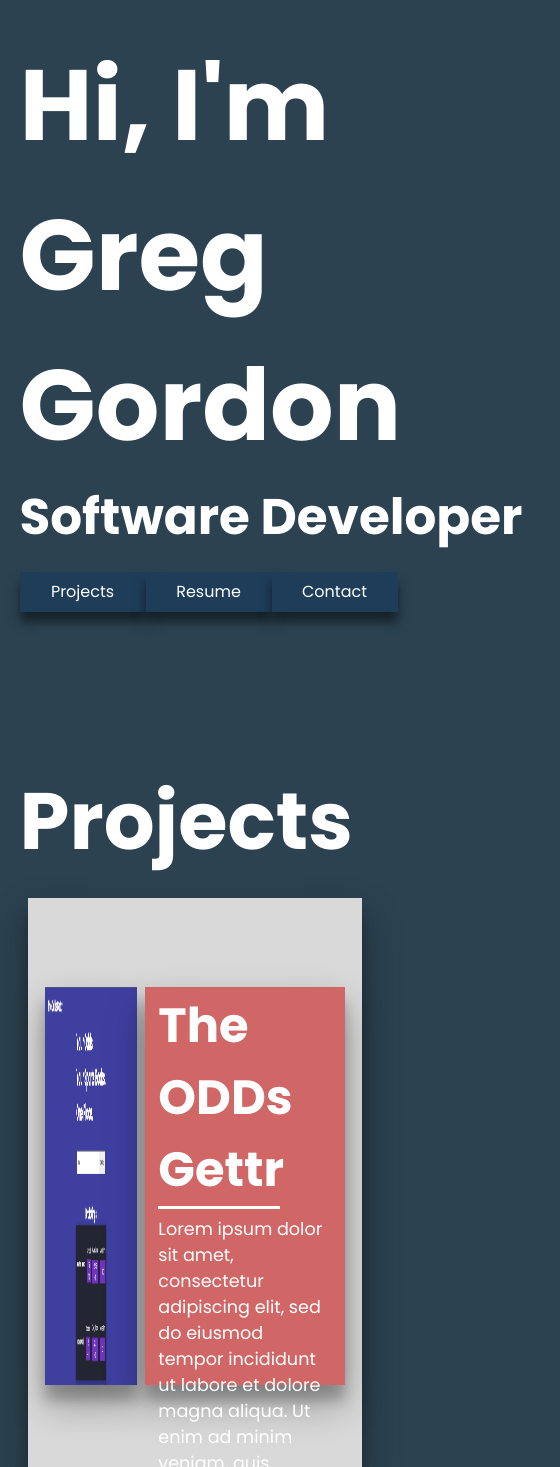
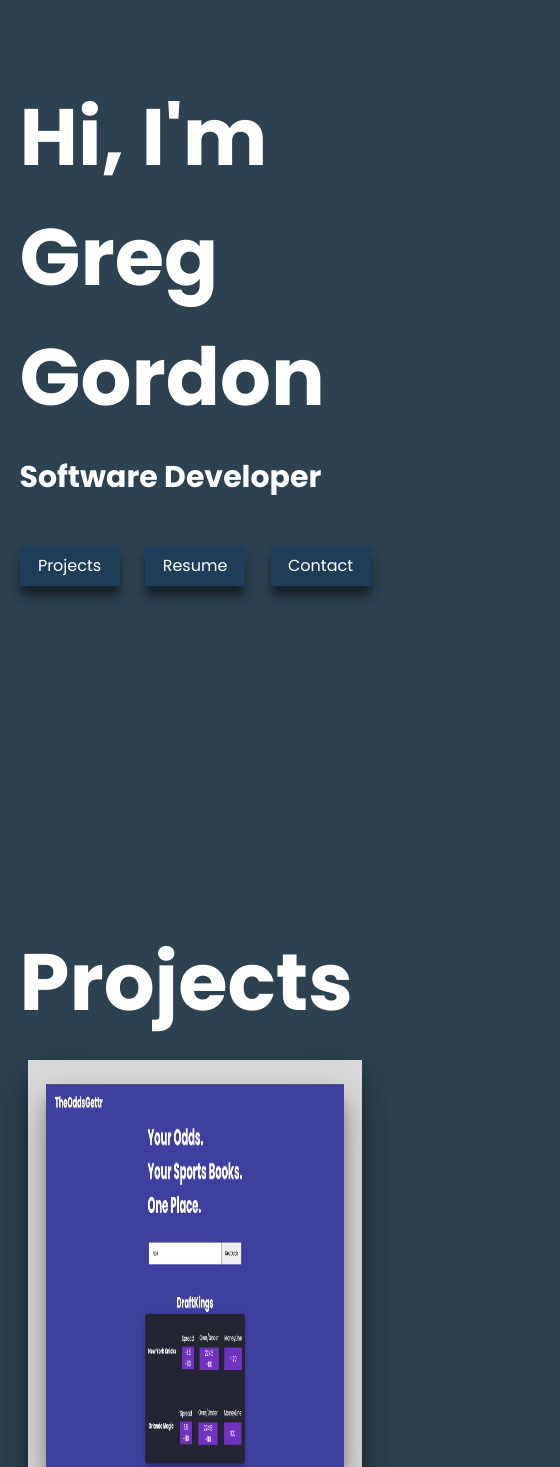
Before and after one commit to gmgordon15/Greg-Portfolio, a React (Create React App) app: page / in a window 390 px wide. Shown: the part 101-1568 px from the top of the page, 560 px wide, since content can reach past the window. Built offline with nearby package versions, Linux system fonts and the light colour scheme.

Commit message:
Added media queries for mobile use.

```diff
--- a/src/App.css
+++ b/src/App.css
@@ -320,3 +320,211 @@ body{
   box-shadow: rgba(0, 0, 0, 0.19) 0px 10px 20px, rgba(0, 0, 0, 0.23) 0px 6px 6px;
   cursor: pointer;
 }
+
+
+@media all and (max-width: 500px){
+
+  .Section-1-Container{
+    display: flex;
+    height: 100vh;
+    width: 100%;
+    align-items: center;
+    margin-bottom: 20vh;
+    margin-top: 3%;
+  }
+
+  .big-container{
+    margin: 0% 5%
+  }
+
+  .content-container-1{
+    display: flex;
+    flex-direction: column;
+    width: 100%;
+  }
+
+  .Name-Info-Container h1{
+    font-weight: 600;
+    font-size: 80px;
+    width: 100%;
+    color:white;
+  }
+
+  .Name-Info-Container h3{
+    margin-top:5%;
+    font-weight: 600;
+    font-size: 30px;
+    color:white;
+  }
+
+  .Name-Info-Container{
+    display: flex;
+    flex-direction: column;
+    margin-bottom: 3%;
+    width: 100%;
+  }
+
+  .button-container-section-1{
+    display: flex;
+    width: 100%;
+    justify-content: space-between;
+    margin-top: 10%;
+  }
+
+  .buttons-container-1{
+    width: 100px;
+    height: 40px;
+    background-color: #1E3D59;
+    color: white;
+    font-size: 1rem;
+    text-align: center;
+    border:none;
+    box-shadow:0px 10px 10px rgba(0, 0, 0, 0.50) ;
+    cursor: pointer;
+  }
+
+
+  /*Section 2*/
+
+  .Section-2-Container{
+    width: 100%;
+    display: flex;
+    flex-direction: column;
+    margin-bottom: 20%;
+  }
+  .individual-project-container{
+    background-color: #D9D9D9;
+    display: flex;
+    flex-direction: column;
+    justify-content: space-around;
+    height: 60rem;
+    width: 95%;
+    margin-top: 5%;
+    margin-bottom: 10%;
+    padding: 0% 5%;
+    align-items: center;
+  }
+
+
+  .project-picture{
+    display: flex;
+    width: 100%;
+    background-color: #D16666;
+    height: 40%;
+    color:white;
+    margin:0;
+  }
+
+  .project-picture img{
+    max-width: 100%;
+    max-height: 100%;
+  }
+
+  .project-discription-container{
+    display: flex;
+    flex-direction: column;
+    width: 100%;
+    background-color: #D16666;
+    height: 50%;
+    padding: 1% 4%;
+    margin:0;
+  }
+
+  .project-discription-container h4{
+    font-size: 2rem;
+    color:white;
+
+  }
+
+  .project-discription-container p{
+    font-size: 1.1rem;
+    color:white;
+    margin-bottom: 3%;
+    margin-top: 4%;
+    overflow: scroll;
+  }
+
+
+  /*Section 3*/
+  .Section-3-Container{
+    display: flex;
+    flex-direction: column;
+    height: 90vh;
+    margin-bottom: 30%;
+  }
+
+  .resume-content-container{
+    display: flex;
+    width: 100%;
+    justify-content: center;
+    height: 100%;
+  }
+
+
+  .resume-container{
+    display:flex;
+    flex-direction: column;
+    background-color: #D9D9D9;
+    justify-content: center;
+    align-items: center;
+    border: 1px solid;
+    width: 100%;
+    height: 90%;
+    margin-bottom: 10%;
+    box-shadow: rgba(0, 0, 0, 0.3) 0px 19px 38px, rgba(0, 0, 0, 0.22) 0px 15px 12px;
+  }
+
+  .resume{
+    background-color: white;
+    box-shadow: rgba(0, 0, 0, 0.19) 0px 10px 20px, rgba(0, 0, 0, 0.23) 0px 6px 6px;
+    height: 85%;
+    width: 90%;
+  }
+
+  /*Section 4*/
+  .section-4-Container{
+    display: flex;
+    flex-direction: column;
+    height: 100vh;
+    margin-bottom: 20%;
+  }
+
+  .Title-4-Container h2{
+    color: white;
+    font-size: 5rem;
+  }
+
+  .contact-page-content-container{
+    display: flex;
+    width: 100%;
+    height: 80%;
+    justify-content: center;
+  }
+
+  .contact-form{
+    background-color:#D9D9D9;
+    display: flex;
+    flex-direction: column;
+    width: 90%;
+    padding: 3%;
+    height: 55vh;
+    margin-bottom: 30%;
+    margin-top: 4%;
+    box-shadow: rgba(0, 0, 0, 0.3) 0px 19px 38px, rgba(0, 0, 0, 0.22) 0px 15px 12px;
+  }
+
+
+  #input-name{
+    width: 50%;
+  }
+  .contact-input{
+    height: 2.5rem;
+    margin-bottom: 2%;
+    padding-left: 3%;
+  }
+
+  .contact-input::placeholder{
+    font-weight: bold;
+    color: black;
+  }
+}
--- a/src/SectionFour.js
+++ b/src/SectionFour.js
@@ -8,9 +8,9 @@ function SectionFour() {
             </div>
             <div className="contact-page-content-container">
                 <div className="contact-form">
-                    <input type="text" name="" value="" placeholder="Full Name" id="input-name" className="contact-input"/>
-                    <input type="text" name="" value="" placeholder="Email" id="input-email" className="contact-input"/>
-                    <input type="text" name="" value="" placeholder="Subject" id="input-subject" className="contact-input"/>
+                    <input type="text" name="" value="" placeholder="Full Name" id="input-name" className="contact-input"></input>
+                    <input type="text" name="" value="" placeholder="Email" id="input-email" className="contact-input"></input>
+                    <input type="text" name="" value="" placeholder="Subject" id="input-subject" className="contact-input"></input>
                     <textarea rows="" cols="" placeholder="Enter Message...." id="text-area"></textarea>
                     <div className="contact-button-div">
                         <button type="">Send Message</button>
```
